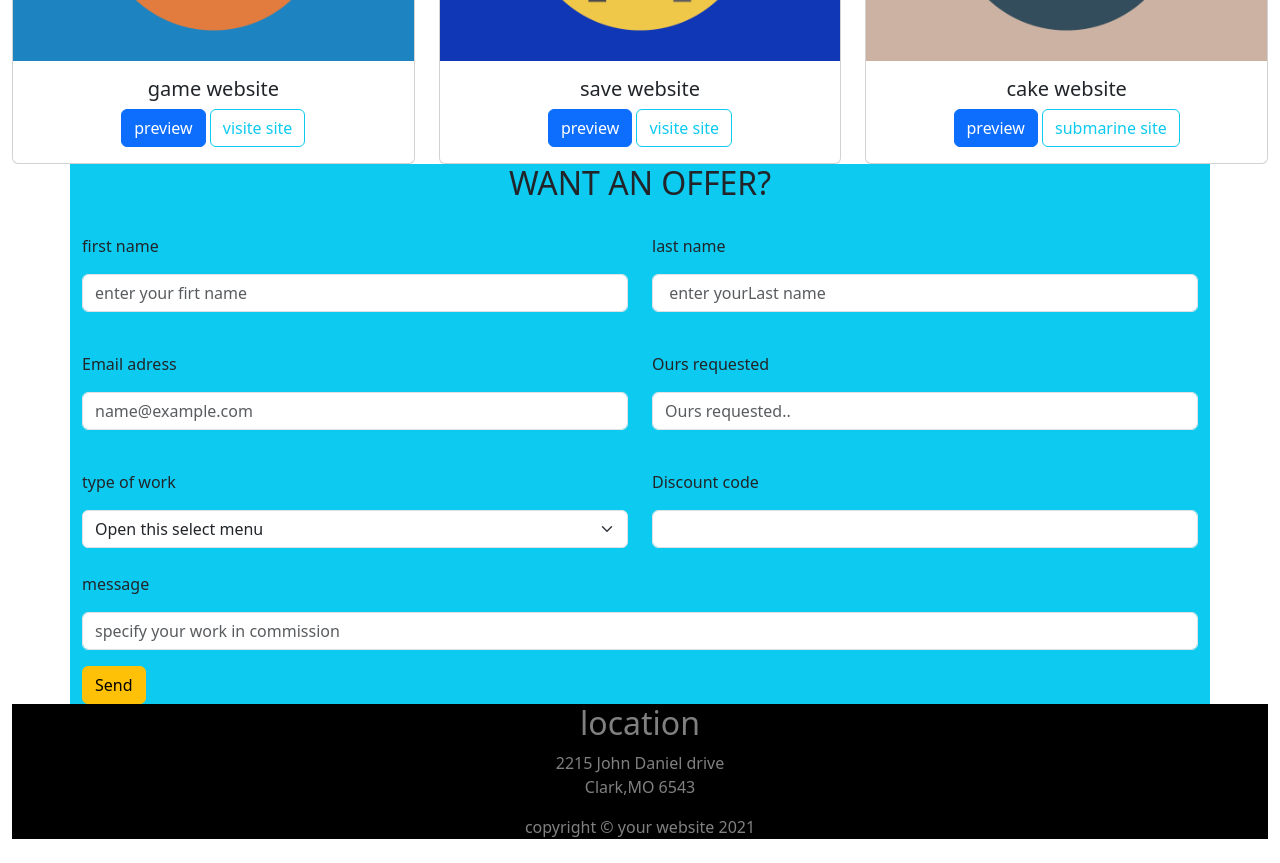
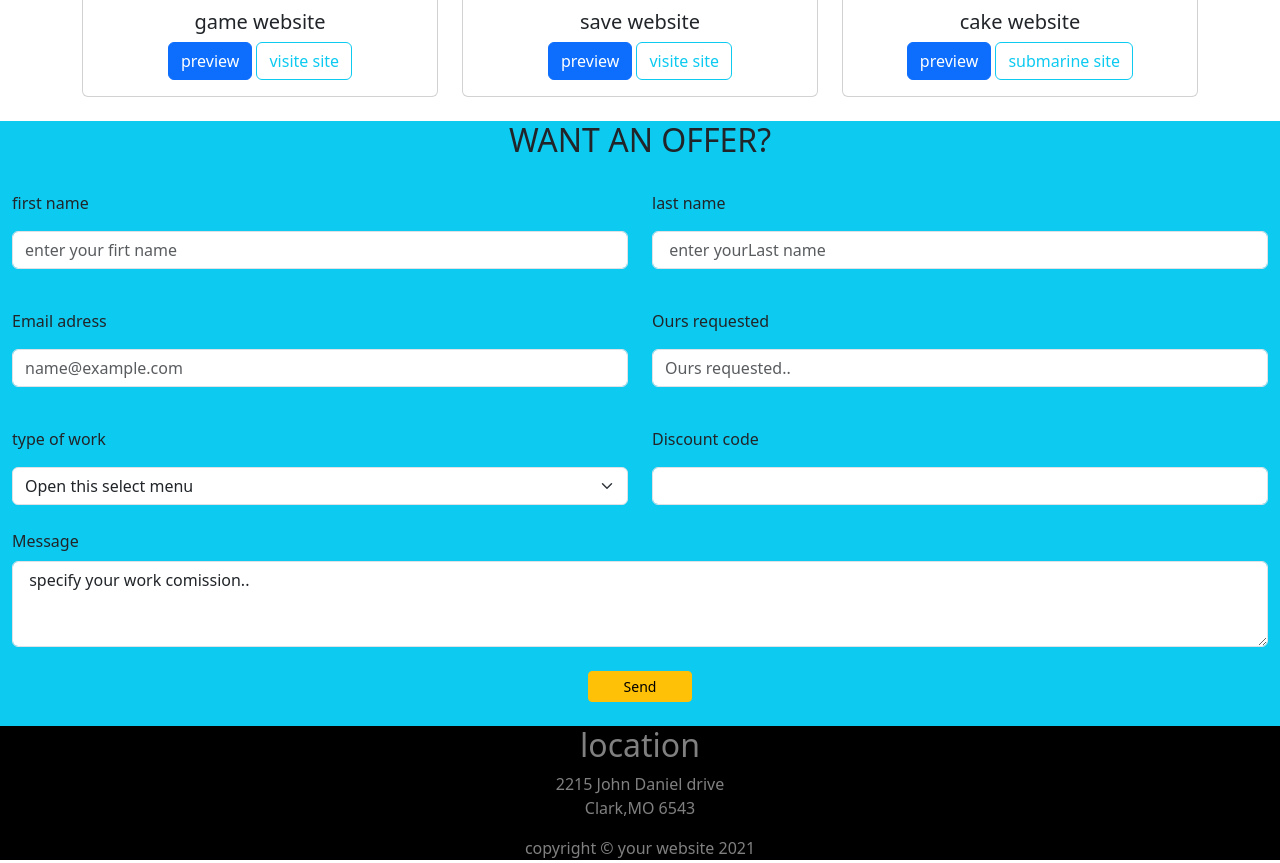
Before and after one commit to juliekaam/-bootstrap-html-freelancer, a plain HTML site: page index.html in a window 1280 px wide. Shown: the part 1540-2403 px from the top of the page. Drawn offline with nearby package versions, Linux system fonts and the light colour scheme.

Commit message:
pagina completa e correta

```diff
--- a/index.html
+++ b/index.html
@@ -26,7 +26,7 @@
         </div>
     </div>
     <div class="container-fluid">
-        <!-- row 2-->
+        <!-- row profilo-->
         <div class="row bg-info ">
             <div class="col-12  mt-4 text-center">
 
@@ -37,8 +37,8 @@
             </div>
         </div>
     </div>
-    <!-- row 3-->
-    <div class="container-fluid mb-4">
+    <!-- row card-->
+    <div class="container mb-4 ">
         <div class="row gy-3 text-center">
             <h4>portfoglio</h4>
             <div class="col-4">
@@ -108,23 +108,21 @@
                 </div>
             </div>
         </div>
+
+    </div>
 <!--row form-->
-
-
-        <div class="container bg-info">
+    <div class="container-fluid bg-info mx-auto ">
         <h2 class="text-center">WANT AN OFFER?</h2>
-            <div class="row text-start">
+        <div class="row text-start ">
             <div class="col-6 mt-4">
                 <p>first name
                 <p>
-                        <input type="text" class="form-control" placeholder="enter your firt name"
-                            aria-label="First name">
+                    <input type="text" class="form-control" placeholder="enter your firt name" aria-label="First name">
             </div>
             <div class="col-6 mt-4">
                 <p>last name
                 <p>
-                        <input type="text" class="form-control" placeholder=" enter yourLast name"
-                            aria-label="Last name">
+                    <input type="text" class="form-control" placeholder=" enter yourLast name" aria-label="Last name">
             </div>
         </div>
 
@@ -160,15 +158,21 @@
             </div>
         </div>
         <div class="row  text-start">
-                <div class="col-12 mt-4">
-                    <p>message
-                    <p>
-                        <input type="text" class="form-control" placeholder="specify your work in commission"
-                            aria-label="message">
+            <div class="col-sm-12  mt-4">
+
+
+                <label for="exampleFormControlTextarea1" class="form-label">Message</label>
+                <textarea class="form-control" id="exampleFormControlTextarea1"
+                    rows="3"> specify your work comission..</textarea>
+            </div>
+
+
+            <div>
+                <button type="button"
+                    class="btn btn-warning text-center btn-sm d-grid gap-2 col-1 mb-4 mt-4 mx-auto">Send</button>
+            </div>
 
         </div>
-            </div>
-            <button type="button" class="btn btn-warning  ">Send</button>
 
 
     </div>
@@ -182,14 +186,14 @@
 
                 <h2> location</h2>
                 <p> 2215 John Daniel drive<br>Clark,MO 6543</p>
-                    <h10>copyright &copy; your website 2021</10>
+                <h10>copyright &copy; your website 2021</h10>
             </div>
 
 
         </div>
     </div>
 
-    </div>
+
 
 
     <script src="https://cdn.jsdelivr.net/npm/bootstrap@5.3.0/dist/js/bootstrap.bundle.min.js"
```
Lines whose indentation alone changed are shown as unchanged.
